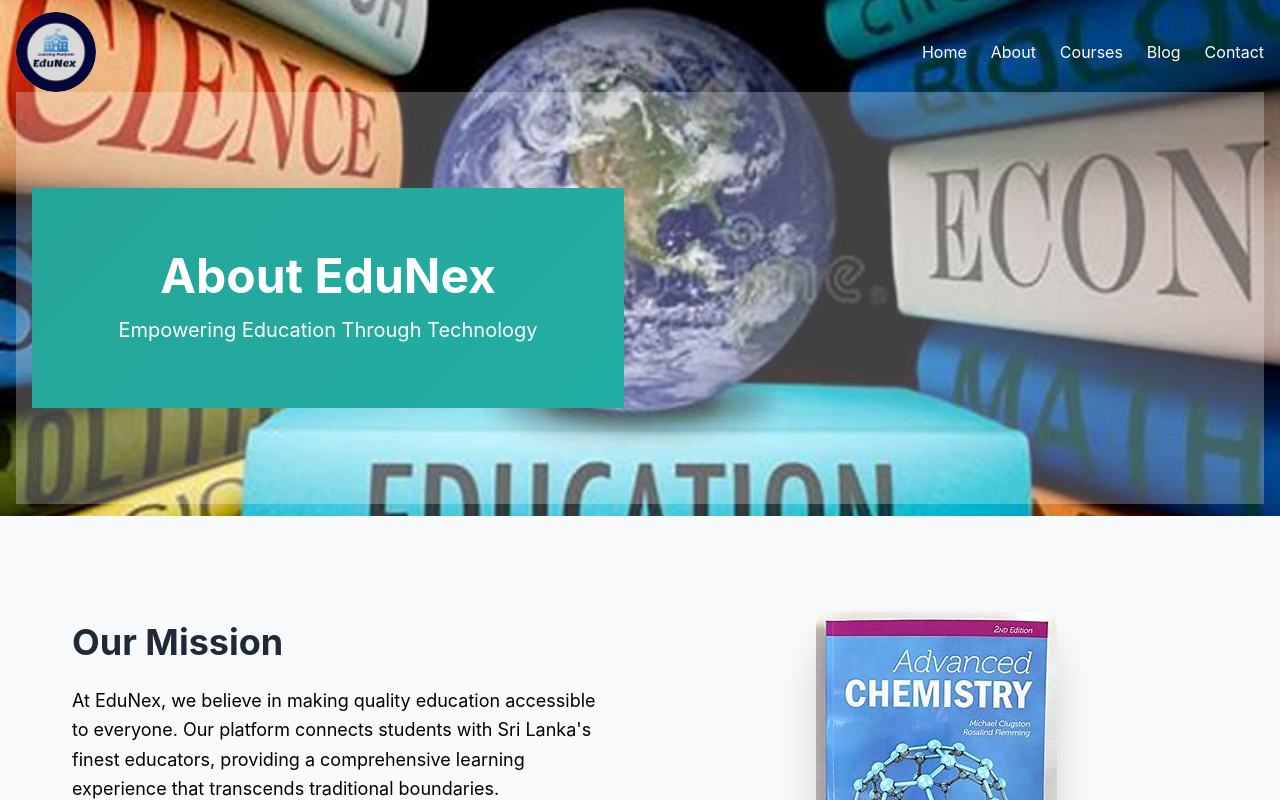
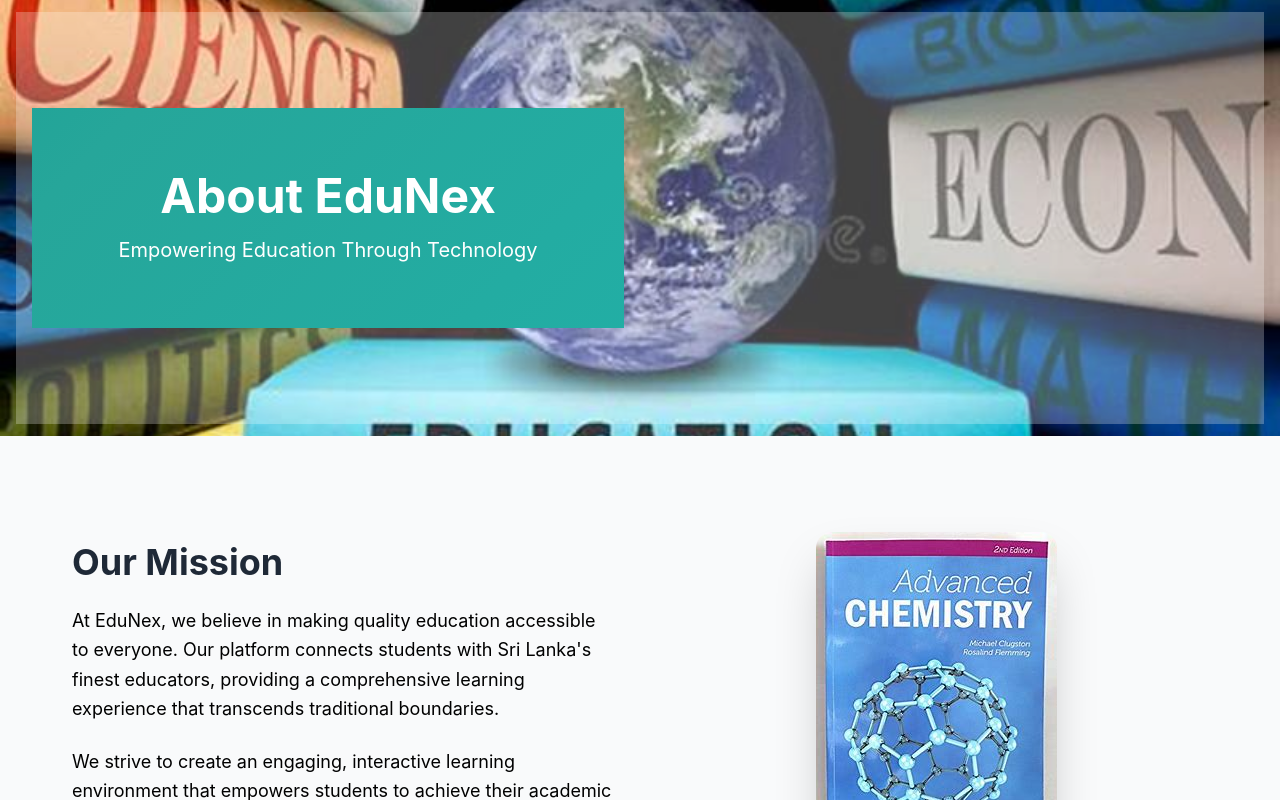
Before and after one commit to Panchani0925/EduNex-CS-147-, a React (Vite) app in the folder EduNexapp/: page /about in a window 1280 px wide. Shown: the top 800 px of the page. Built offline with nearby package versions, Linux system fonts and the light colour scheme.

Commit message:
refactor: remove redundant header components and state management from multiple pages

```diff
--- a/EduNexapp/src/pages/about.jsx
+++ b/EduNexapp/src/pages/about.jsx
@@ -1,7 +1,6 @@
 import { Card, CardContent } from "@/components/ui/card"; // fixed import error
 import { Menu } from "lucide-react"; // Import the Menu component
 import React, { useState } from "react";
-import { Link } from "react-router-dom";
 
 const teamMembers = [
   {
@@ -68,59 +67,6 @@
           backgroundPosition: "center",
         }}
       >
-        {/* Header */}
-        <header>
-          <nav className="max-w-7xl mx-auto flex items-center justify-between">
-            <Link to="/about">
-              <img src="/logo.jpg" alt="EduNex Logo" className="logo" />
-            </Link>
-            <div className="hidden md:flex items-center gap-6">
-              <Link to="/" className="hover:opacity-80">
-                Home
-              </Link>
-              <Link to="/about" className="hover:opacity-80">
-                About
-              </Link>
-              <Link to="/courses" className="hover:opacity-80">
-                Courses
-              </Link>
-              <Link to="/blog" className="hover:opacity-80">
-                Blog
-              </Link>
-              <Link to="/contact" className="hover:opacity-80">
-                Contact
-              </Link>
-            </div>
-            <div className="md:hidden">
-              <button
-                className="text-white"
-                onClick={() => setMenuOpen(!menuOpen)}
-              >
-                <Menu className="h-6 w-6" />
-              </button>
-            </div>
-          </nav>
-          {menuOpen && (
-            <div className="md:hidden bg-[#231b5d] text-white p-4">
-              <Link to="/" className="block py-2 hover:opacity-80">
-                Home
-              </Link>
-              <Link to="/about" className="block py-2 hover:opacity-80">
-                About
-              </Link>
-              <Link to="/courses" className="block py-2 hover:opacity-80">
-                Courses
-              </Link>
-              <Link to="/blog" className="block py-2 hover:opacity-80">
-                Blog
-              </Link>
-              <Link to="/contact" className="block py-2 hover:opacity-80">
-                Contact
-              </Link>
-            </div>
-          )}
-        </header>
-
         {/* Hero Section */}
         <section className="py-24 text-black bg-white bg-opacity-25 text-center">
           <div className="max-w-7xl mx-auto text-center px-4 ">
--- a/EduNexapp/src/pages/blog.jsx
+++ b/EduNexapp/src/pages/blog.jsx
@@ -4,7 +4,6 @@
 import { Link } from "react-router-dom";
 
 export default function Blog() {
-  const [menuOpen, setMenuOpen] = useState(false);
   const [selectedPost, setSelectedPost] = useState(null);
 
   const blogPosts = [
@@ -51,56 +50,6 @@
           backgroundPosition: "center",
         }}
       >
-        {/* Header */}
-        <header>
-          <nav className="max-w-7xl mx-auto flex items-center justify-between">
-            <img src="/logo.jpg" alt="EduNex Logo" className="logo" />
-            <div className="hidden md:flex items-center gap-6">
-              <Link to="/" className="hover:opacity-80">
-                Home
-              </Link>
-              <Link to="/about" className="hover:opacity-80">
-                About
-              </Link>
-              <Link to="/courses" className="hover:opacity-80">
-                Courses
-              </Link>
-              <Link to="/blog" className="hover:opacity-80">
-                Blog
-              </Link>
-              <Link to="/contact" className="hover:opacity-80">
-                Contact
-              </Link>
-            </div>
-            <div className="md:hidden">
-              <button
-                className="text-white"
-                onClick={() => setMenuOpen(!menuOpen)}
-              >
-                <Menu className="h-6 w-6" />
-              </button>
-            </div>
-          </nav>
-          {menuOpen && (
-            <div className="md:hidden bg-[#231b5d] text-white p-4">
-              <Link to="/" className="block py-2 hover:opacity-80">
-                Home
-              </Link>
-              <Link to="/about" className="block py-2 hover:opacity-80">
-                About
-              </Link>
-              <Link to="/courses" className="block py-2 hover:opacity-80">
-                Courses
-              </Link>
-              <Link to="/blog" className="block py-2 hover:opacity-80">
-                Blog
-              </Link>
-              <Link to="/contact" className="block py-2 hover:opacity-80">
-                Contact
-              </Link>
-            </div>
-          )}
-        </header>
 
         {/* Hero Section */}
         <section className="py-24 text-center">
--- a/EduNexapp/src/pages/courses.jsx
+++ b/EduNexapp/src/pages/courses.jsx
@@ -42,57 +42,6 @@
           backgroundPosition: "center",
         }}
       >
-        {/* Header */}
-        <header>
-          <nav className="max-w-7xl mx-auto flex items-center justify-between">
-            <img src="/logo.jpg" alt="EduNex Logo" className="logo" />
-            <div className="hidden md:flex items-center gap-6">
-              <Link to="/" className="hover:opacity-80">
-                Home
-              </Link>
-              <Link to="/about" className="hover:opacity-80">
-                About
-              </Link>
-              <Link to="/courses" className="hover:opacity-80">
-                Courses
-              </Link>
-              <Link to="/blog" className="hover:opacity-80">
-                Blog
-              </Link>
-              <Link to="/contact" className="hover:opacity-80">
-                Contact
-              </Link>
-            </div>
-            <div className="md:hidden">
-              <button
-                className="text-white"
-                onClick={() => setMenuOpen(!menuOpen)}
-              >
-                <Menu className="h-6 w-6" />
-              </button>
-            </div>
-          </nav>
-          {menuOpen && (
-            <div className="md:hidden bg-[#231b5d] text-white p-4">
-              <Link to="/" className="block py-2 hover:opacity-80">
-                Home
-              </Link>
-              <Link to="/about" className="block py-2 hover:opacity-80">
-                About
-              </Link>
-              <Link to="/courses" className="block py-2 hover:opacity-80">
-                Courses
-              </Link>
-              <Link to="/blog" className="block py-2 hover:opacity-80">
-                Blog
-              </Link>
-              <Link to="/contact" className="block py-2 hover:opacity-80">
-                Contact
-              </Link>
-            </div>
-          )}
-        </header>
-
         {/* Hero Section */}
         <section className="py-24 text-center">
           <div className="max-w-7xl mx-auto text-center px-4">
--- a/EduNexapp/src/pages/home.jsx
+++ b/EduNexapp/src/pages/home.jsx
@@ -3,7 +3,6 @@
 import { Link } from "react-router-dom";
 
 const Home = () => {
-  const [menuOpen, setMenuOpen] = useState(false);
   const [modalOpen, setModalOpen] = useState(false);
 
   // Sample data
@@ -14,7 +13,6 @@
       image:
         "https://hebbkx1anhila5yf.public.blob.vercel-storage.com/Desktop%20-%203.jpg-rkHtrYnkurFscNYP7QhWssVyQxfRl7.jpeg"
     },
-
     {
       name: "Bio Science",
       students: "2000+ students",
@@ -29,9 +27,6 @@
     }
   ];
 
-
-
-
   return (
     <div>
       <div
@@ -42,58 +37,6 @@
           backgroundPosition: "center",
         }}
       >
-        {/* Header */}
-        <header>
-          <nav className="max-w-7xl mx-auto flex items-center justify-between">
-            <Link to="/about">
-              <img src="/logo.jpg" alt="EduNex Logo" className="logo" />
-            </Link>
-            <div className="hidden md:flex items-center gap-6">
-              <Link to="/" className="hover:opacity-80">
-                Home
-              </Link>
-              <Link to="/about" className="hover:opacity-80">
-                About
-              </Link>
-              <Link to="/courses" className="hover:opacity-80">
-                Courses
-              </Link>
-              <Link to="/blog" className="hover:opacity-80">
-                Blog
-              </Link>
-              <Link to="/contact" className="hover:opacity-80">
-                Contact
-              </Link>
-            </div>
-            <div className="md:hidden">
-              <button
-                className="text-white"
-                onClick={() => setMenuOpen(!menuOpen)}
-              >
-                <Menu className="h-6 w-6" />
-              </button>
-            </div>
-          </nav>
-          {menuOpen && (
-            <div className="md:hidden bg-[#231b5d] text-white p-4">
-              <Link to="/" className="block py-2 hover:opacity-80">
-                Home
-              </Link>
-              <Link to="/about" className="block py-2 hover:opacity-80">
-                About
-              </Link>
-              <Link to="/courses" className="block py-2 hover:opacity-80">
-                Courses
-              </Link>
-              <Link to="/blog" className="block py-2 hover:opacity-80">
-                Blog
-              </Link>
-              <Link to="/contact" className="block py-2 hover:opacity-80">
-                Contact
-              </Link>
-            </div>
-          )}
-        </header>
 
         {/* Hero Section */}
         <section className="py-24">
--- a/EduNexapp/src/pages/login.jsx
+++ b/EduNexapp/src/pages/login.jsx
@@ -1,6 +1,4 @@
 import { useState } from "react";
-// Ensure react-icons is installed via "npm install react-icons"
-import { FaTwitter } from "react-icons/fa";
 import { HiMoon, HiSun } from "react-icons/hi"; // added modern sun and moon icons
 import LinksContent from "../components/LinksContent";
 
@@ -43,7 +41,6 @@
             style={{
               top: `${Math.random() * 100}%`,
               left: `${Math.random() * 100}%`,
-              '--i': i
             }}
           />
         ))}
@@ -245,16 +242,6 @@
               </svg>
               Facebook
             </button>
-            <button
-              className={`flex items-center justify-center ${
-                isDarkMode
-                  ? "bg-[#1DA1F2] hover:bg-[#1A91DA] border-[#1A91DA]"
-                  : "bg-[#1DA1F2] hover:bg-[#1991DA] border-[#1A91DA]"
-              } text-white font-bold py-2 px-4 border-b-4 rounded`}
-            >
-              <FaTwitter className="mr-2 h-5 w-5" />
-              Twitter
-            </button>
           </div>
           <LinksContent isDarkMode={isDarkMode} />
         </div>
```
